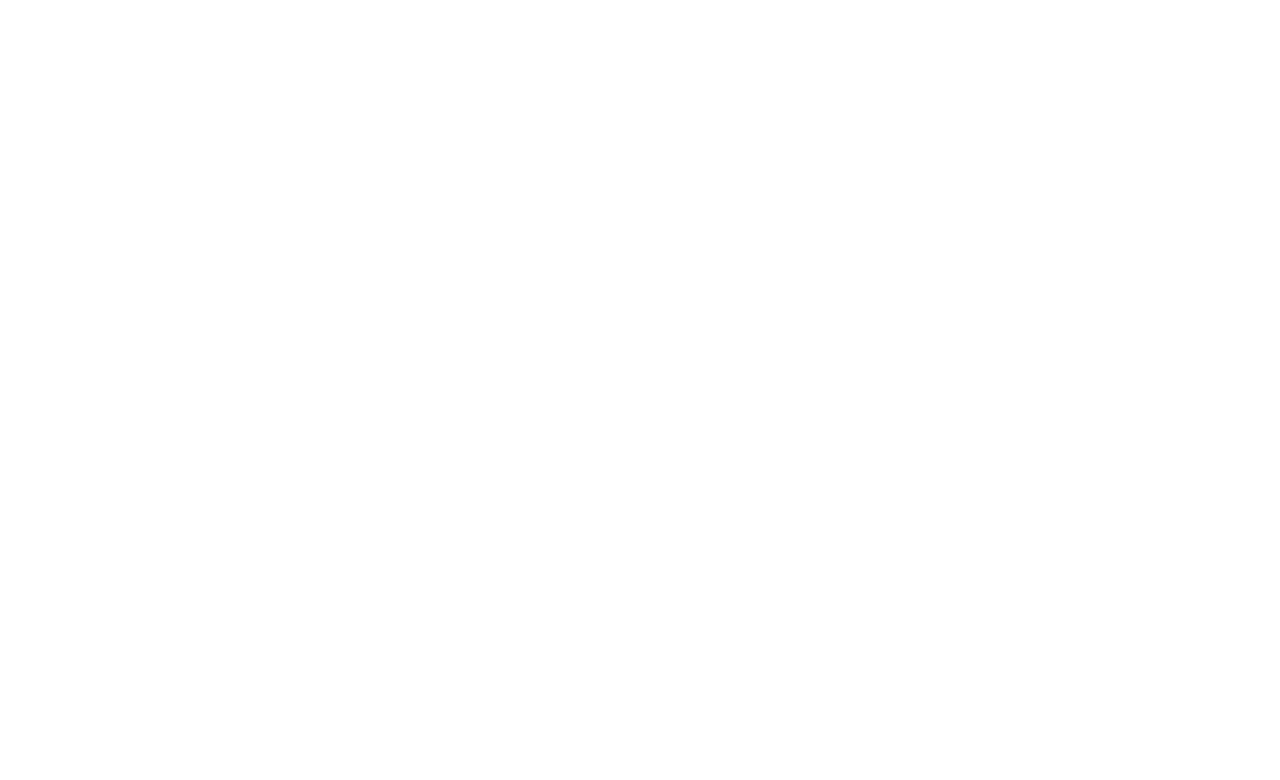
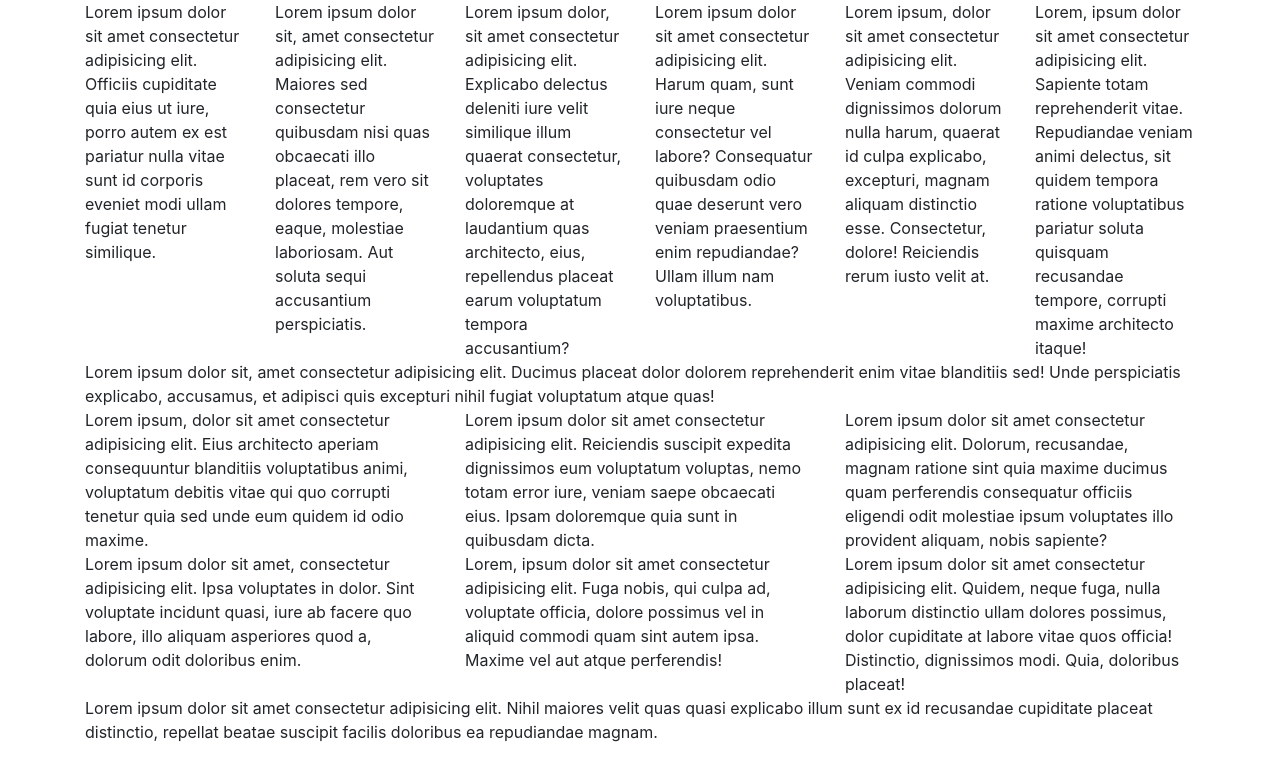
Before and after one commit to salimjunior/bootstrap, a plain HTML site: page index.html in a window 1280 px wide. Drawn offline with nearby package versions, Linux system fonts and the light colour scheme.

Commit message:
outra vez

```diff
--- a/index.html
+++ b/index.html
@@ -13,28 +13,28 @@
 <body>
     <div class="container">
         <div class="row">
-            <div class="col-2"></div>
-            <div class="col-2"></div>
-            <div class="col-2"></div>
-            <div class="col-2"></div>
-            <div class="col-2"></div>
-            <div class="col-2"></div>
+            <div class="col-2">Lorem ipsum dolor sit amet consectetur adipisicing elit. Officiis cupiditate quia eius ut iure, porro autem ex est pariatur nulla vitae sunt id corporis eveniet modi ullam fugiat tenetur similique.</div>
+            <div class="col-2">Lorem ipsum dolor sit, amet consectetur adipisicing elit. Maiores sed consectetur quibusdam nisi quas obcaecati illo placeat, rem vero sit dolores tempore, eaque, molestiae laboriosam. Aut soluta sequi accusantium perspiciatis.</div>
+            <div class="col-2">Lorem ipsum dolor, sit amet consectetur adipisicing elit. Explicabo delectus deleniti iure velit similique illum quaerat consectetur, voluptates doloremque at laudantium quas architecto, eius, repellendus placeat earum voluptatum tempora accusantium?</div>
+            <div class="col-2">Lorem ipsum dolor sit amet consectetur adipisicing elit. Harum quam, sunt iure neque consectetur vel labore? Consequatur quibusdam odio quae deserunt vero veniam praesentium enim repudiandae? Ullam illum nam voluptatibus.</div>
+            <div class="col-2">Lorem ipsum, dolor sit amet consectetur adipisicing elit. Veniam commodi dignissimos dolorum nulla harum, quaerat id culpa explicabo, excepturi, magnam aliquam distinctio esse. Consectetur, dolore! Reiciendis rerum iusto velit at.</div>
+            <div class="col-2">Lorem, ipsum dolor sit amet consectetur adipisicing elit. Sapiente totam reprehenderit vitae. Repudiandae veniam animi delectus, sit quidem tempora ratione voluptatibus pariatur soluta quisquam recusandae tempore, corrupti maxime architecto itaque!</div>
         </div>
         <div class="row">
-            <div class="col-12"></div>
+            <div class="col-12">Lorem ipsum dolor sit, amet consectetur adipisicing elit. Ducimus placeat dolor dolorem reprehenderit enim vitae blanditiis sed! Unde perspiciatis explicabo, accusamus, et adipisci quis excepturi nihil fugiat voluptatum atque quas!</div>
         </div>
         <div class="row">
-            <div class="col-4"></div>
-            <div class="col-4"></div>
-            <div class="col-4"></div>
+            <div class="col-4">Lorem ipsum, dolor sit amet consectetur adipisicing elit. Eius architecto aperiam consequuntur blanditiis voluptatibus animi, voluptatum debitis vitae qui quo corrupti tenetur quia sed unde eum quidem id odio maxime.</div>
+            <div class="col-4">Lorem ipsum dolor sit amet consectetur adipisicing elit. Reiciendis suscipit expedita dignissimos eum voluptatum voluptas, nemo totam error iure, veniam saepe obcaecati eius. Ipsam doloremque quia sunt in quibusdam dicta.</div>
+            <div class="col-4">Lorem ipsum dolor sit amet consectetur adipisicing elit. Dolorum, recusandae, magnam ratione sint quia maxime ducimus quam perferendis consequatur officiis eligendi odit molestiae ipsum voluptates illo provident aliquam, nobis sapiente?</div>
         </div>
         <div class="row">
-            <div class="col-4"></div>
-            <div class="col-4"></div>
-            <div class="col-4"></div>
+            <div class="col-4">Lorem ipsum dolor sit amet, consectetur adipisicing elit. Ipsa voluptates in dolor. Sint voluptate incidunt quasi, iure ab facere quo labore, illo aliquam asperiores quod a, dolorum odit doloribus enim.</div>
+            <div class="col-4">Lorem, ipsum dolor sit amet consectetur adipisicing elit. Fuga nobis, qui culpa ad, voluptate officia, dolore possimus vel in aliquid commodi quam sint autem ipsa. Maxime vel aut atque perferendis!</div>
+            <div class="col-4">Lorem ipsum dolor sit amet consectetur adipisicing elit. Quidem, neque fuga, nulla laborum distinctio ullam dolores possimus, dolor cupiditate at labore vitae quos officia! Distinctio, dignissimos modi. Quia, doloribus placeat!</div>
         </div>
         <div class="row">
-            <div class="col-12"></div>
+            <div class="col-12">Lorem ipsum dolor sit amet consectetur adipisicing elit. Nihil maiores velit quas quasi explicabo illum sunt ex id recusandae cupiditate placeat distinctio, repellat beatae suscipit facilis doloribus ea repudiandae magnam.</div>
         </div>
     </div>
 </body>
```
